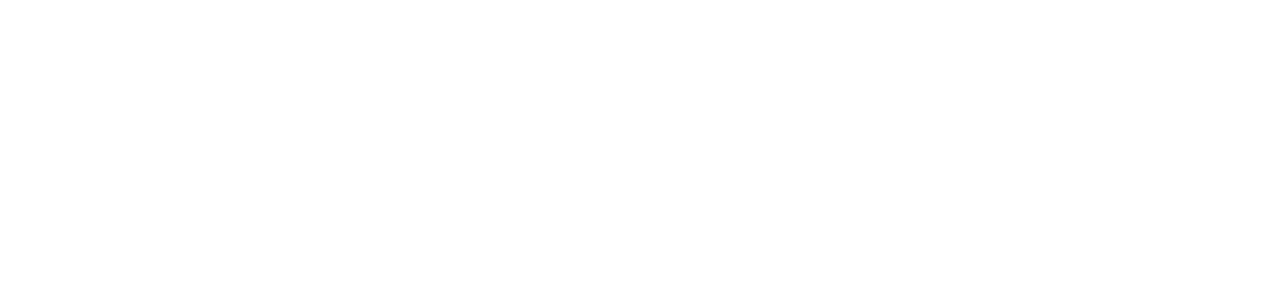
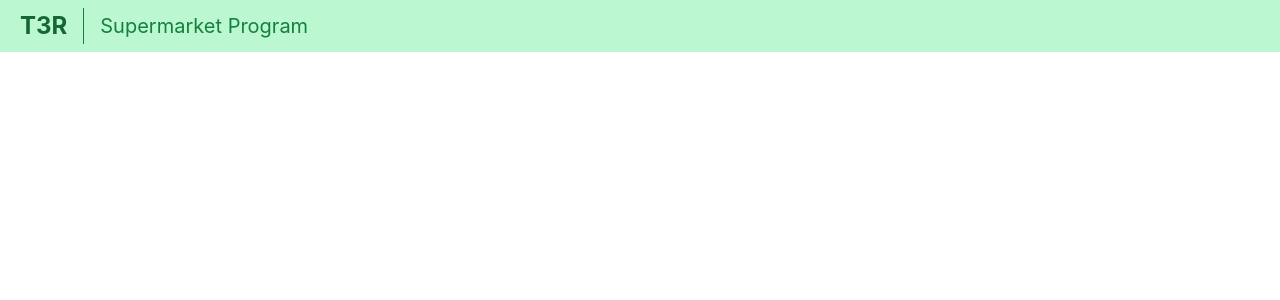
Before and after one commit to Squishyguy10/t3r, a React (Create React App) app in the folder client/: page / in a window 1280 px wide. Shown: the top 300 px of the page. Built offline with nearby package versions, Linux system fonts and the light colour scheme.

Commit message:
Started the navbar.
Added items to the navbar.

```diff
--- a/client/src/App.jsx
+++ b/client/src/App.jsx
@@ -1,5 +1,5 @@
 import React from 'react';
-import Navbar from './components/Navbar';
+import NavBar from './components/NavBar';
 import Main from './components/Main';
 import { BrowserRouter as Router, Route, Switch } from 'react-router-dom';
 
@@ -7,7 +7,7 @@
   return (
     <div>
 
-      <Navbar />
+      <NavBar />
 
       <Router>
         <Switch>
--- a/client/src/components/Navbar.jsx
+++ b/client/src/components/Navbar.jsx
@@ -1,15 +1,25 @@
 import React from 'react';
 
-function Navbar() {
+
+function NavBar() {
+
 
     return (
-
-        <header>
-
+        <header className='bg-green-200 md:sticky top-0 z-10'>
+            <div className='container flex flex-wrap p-2 flex-col md:flex-row items-center text-green-700'>
+                <a className='title-font font-medium mb-4 md:mb-0'>
+                    <a href='/' className='ml-3 text-2xl text-green-800 font-bold'>
+                        T3R
+                    </a>
+                </a>
+                <nav className='md:mr-auto md:ml-4 md:py-1 md:pl-4 md:border-l md:border-green-700 flex flex-wrap items-center text-xl justify-center'>
+                    <a href='/supermarket-hub' className='mr-5 hover:text-green-400'>
+                        Supermarket Program
+                    </a>
+                </nav>
+            </div>
         </header>
-
     );
-
 }
 
-export default Navbar;
+export default NavBar;
```
